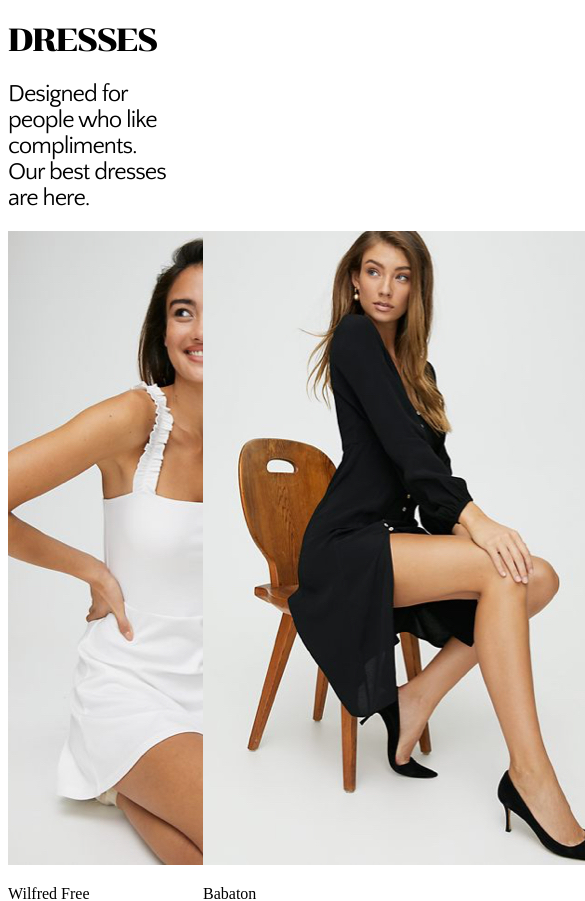
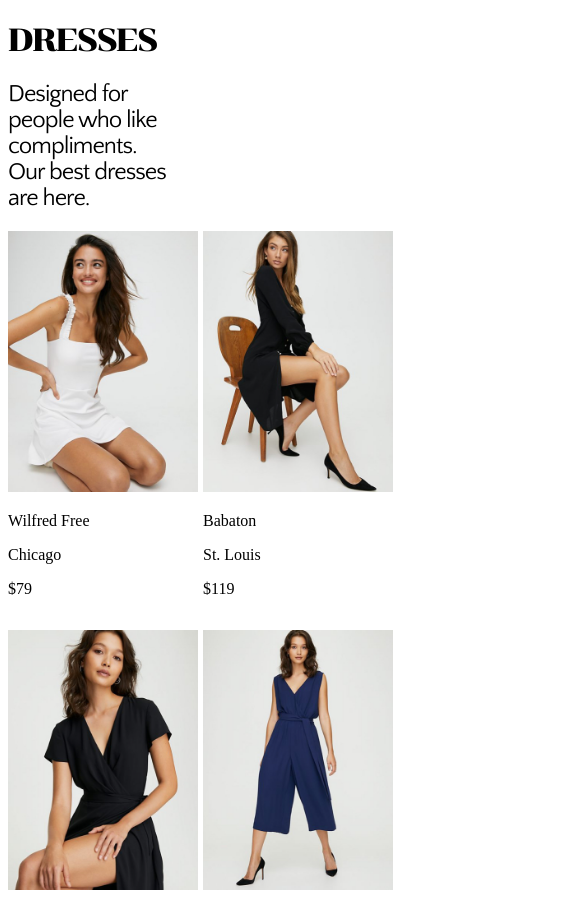
Before and after one commit to oPhreak/atzAssessJrFED, a React (Create React App) app: page / in a window 390 px wide. Shown: the top 901 px of the page, 585 px wide, since content can reach past the window. Built offline with nearby package versions, Linux system fonts and the light colour scheme.

Commit message:
added yarn and react-horizontal-scroll

```diff
--- a/package.json
+++ b/package.json
@@ -9,6 +9,7 @@
     "@testing-library/user-event": "^13.5.0",
     "react": "^17.0.2",
     "react-dom": "^17.0.2",
+    "react-horizontal-scrolling-menu": "^2.7.0",
     "react-scripts": "5.0.0",
     "web-vitals": "^2.1.4"
   },
--- a/src/components/RenderPanels.jsx
+++ b/src/components/RenderPanels.jsx
@@ -9,7 +9,7 @@ function RenderPanels(props) {
     return(
         <Grid container spacing={{ xs: 2, md: 3 }}>
             {Array.from(panels).map((panel, index) => (
-                <Grid item xs={6} sm={4} md={4} key={index}>
+                <Grid item xs={6} sm={6} md={4} key={index}>
                     <Panel
                         img = {panel.img}
                         brand = {panel.brand}
--- a/src/components/styles/Panel.css
+++ b/src/components/styles/Panel.css
@@ -0,0 +1,24 @@
+img {
+ object-fit: contain;
+}
+
+img:hover {
+    box-shadow: 0 0 2px 1px rgba(0, 140, 186, 0.5);
+}
+
+
+@media only screen and (max-width: 1200px){
+    img {
+        width: 409px;
+        object-fit: contain;
+
+    }
+}
+
+@media only screen and (max-width: 600px){
+    img {
+        width: 190px;
+        object-fit: contain;
+
+    }
+}
```
Also changed, not shown: 1 other file (tests, documents, lock files or other folders).
